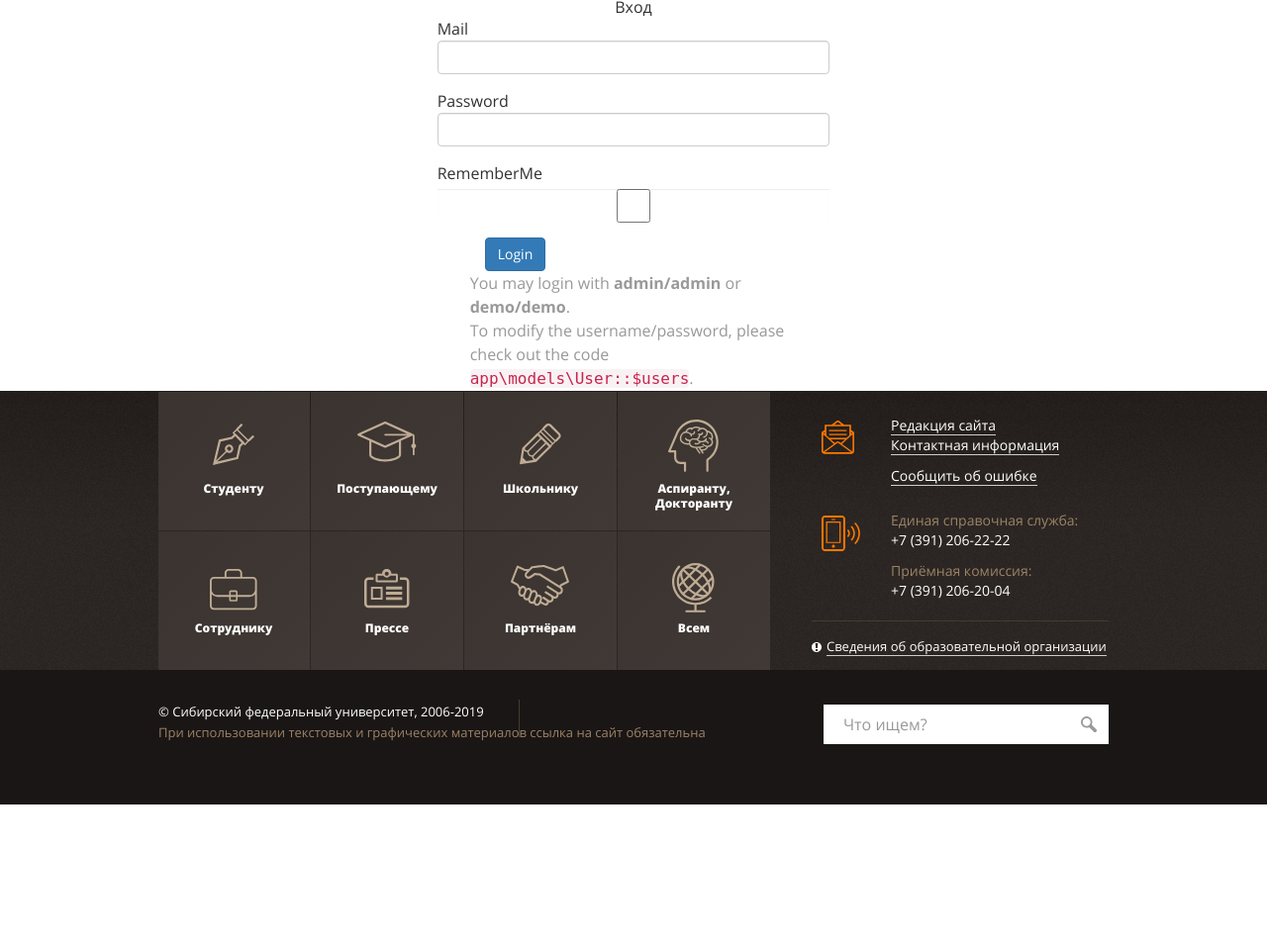
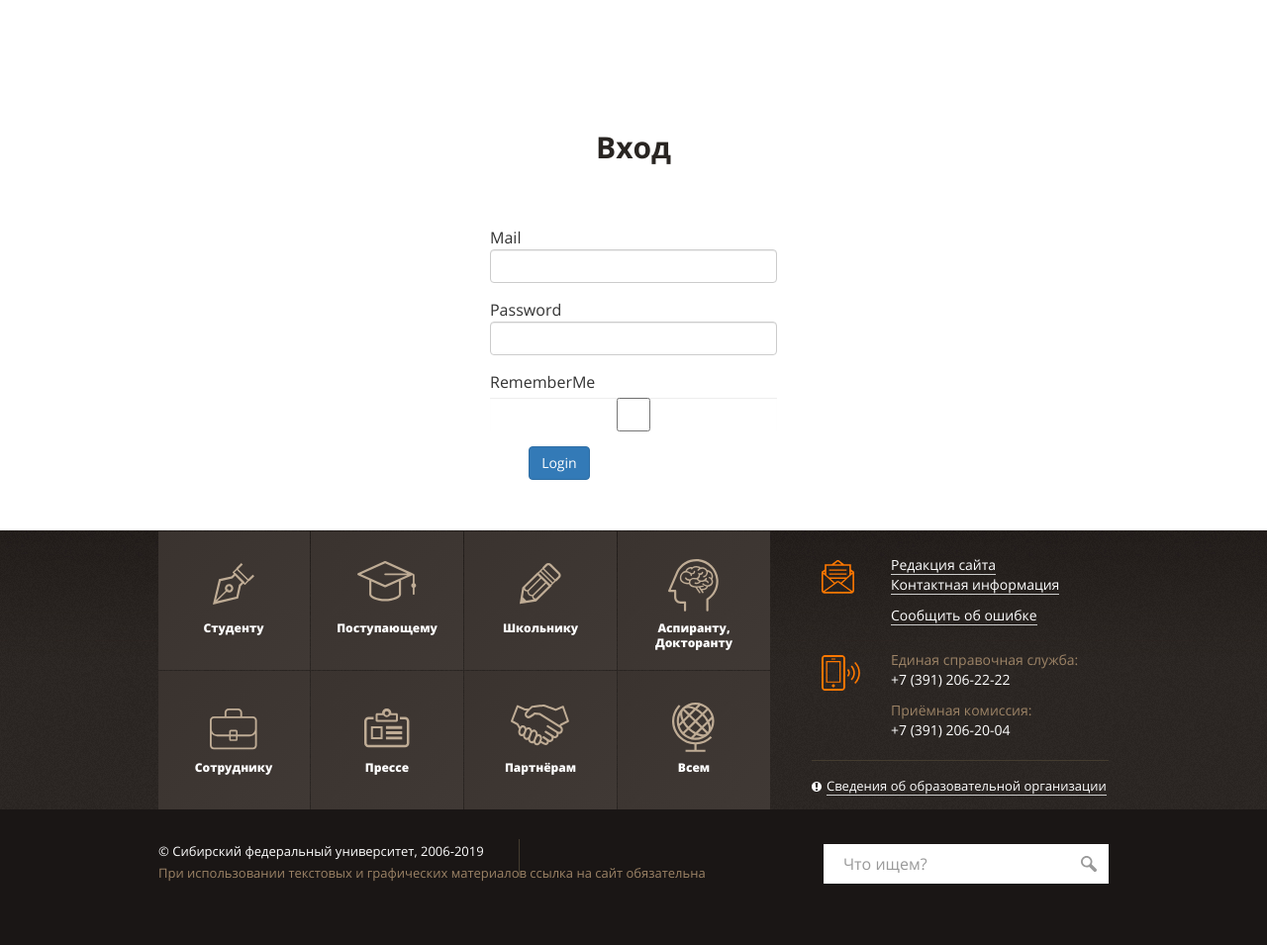
Before and after one commit to mrisviz/EduSystem, a Yii app: template views/site/login.php in a window 1280 px wide. Shown: the part 302-1257 px from the top of the page at 99% size. Before the commit the page ends 1115 px from the top, so only its background shows below. Run offline with PHP 8.4 and a stand-in for Yii, Linux system fonts and the light colour scheme; the template is opened without the code that fills it, so the values that code supplies are empty; form fields are guessed from the names that the template uses; some libraries are stand-ins or nearby versions.

Commit message:
dead line start

```diff
--- a/views/site/login.php
+++ b/views/site/login.php
@@ -11,18 +11,21 @@ $this->title = 'Вход';
 $this->params['breadcrumbs'][] = $this->title;
 ?>
 <div class="site-login col-lg-4 col-lg-offset-4 col-sm-12">
-    <h1 class="page-title"><?= Html::encode($this->title) ?></h1>
+
 
 
     <?php $form = ActiveForm::begin([
         'id' => 'login-form',
         'layout' => 'horizontal',
+        'options' => [
+            'class' => 'ui-form-r'
+        ],
         'fieldConfig' => [
             'template' => "{label}\n<div class=\"col-lg-12\">{input}</div>\n<div class=\"col-lg-8\">{error}</div>",
             'labelOptions' => ['class' => 'col-lg-3 control-label'],
         ],
     ]); ?>
-
+        <h3 class="page-title"><?= Html::encode($this->title) ?></h3>
         <?= $form->field($model, 'mail')->input('mail',['id'=>'yii']) ?>
 
         <?= $form->field($model, 'password')->passwordInput() ?>
@@ -31,7 +34,7 @@ $this->params['breadcrumbs'][] = $this->title;
             'template' => "<div class=\"col-lg-offset-1 col-lg-3\">{input} {label}</div>\n<div class=\"col-lg-8\">{error}</div>",
         ]) ?>
 
-        <div class="form-group">
+        <div class="form-row">
             <div class="col-lg-offset-1 col-lg-11">
                 <?= Html::submitButton('Login', ['class' => 'btn btn-primary', 'name' => 'login-button']) ?>
             </div>
@@ -40,7 +43,5 @@ $this->params['breadcrumbs'][] = $this->title;
     <?php ActiveForm::end(); ?>
 
     <div class="col-lg-offset-1" style="color:#999;">
-        You may login with <strong>admin/admin</strong> or <strong>demo/demo</strong>.<br>
-        To modify the username/password, please check out the code <code>app\models\User::$users</code>.
     </div>
 </div>
--- a/web/css/site.css
+++ b/web/css/site.css
@@ -142,3 +142,100 @@ a.desc:after {
 .page-title{
     text-align: center;
 }
+.form-r{
+    position: relative;
+    padding-top: 1.5rem;
+}
+.ui-form-r {
+    max-width: 350px;
+    padding: 80px 30px 30px;
+    margin: 50px auto 30px;
+    background: white;
+}
+.ui-form-r h3 {
+    position: relative;
+    z-index: 5;
+    margin: 0 0 60px;
+    text-align: center;
+    color: #292522;
+    font-weight: 700;
+    font-size: 30px;
+}
+
+.form-row {
+    position: relative;
+    margin-bottom: 40px;
+    display: block !important;
+}
+.form-row input {
+    display: block;
+    width: 100%;
+    padding: 0 10px;
+    line-height: 40px;
+    font-family: 'Roboto', sans-serif;
+    background: none;
+    border-width: 0;
+    border-bottom: 2px solid #ff7c00;
+    transition: all 0.2s ease;
+}
+.form-row label {
+    position: absolute;
+    left: 13px;
+    color: #9d959d;
+    font-size: 20px;
+    font-weight: 300;
+    transform: translateY(-35px);
+    transition: all 0.2s ease;
+}
+.form-row input:focus {
+    outline: 0;
+    border-color: #F77A52;
+}
+.form-row input:focus + label,
+.form-row input:valid + label {
+    transform: translateY(-60px);
+    margin-left: -14px;
+    font-size: 14px;
+    font-weight: 400;
+    outline: 0;
+    border-color: #F77A52;
+    color: #F77A52;
+}
+.ui-form-r p {
+    margin: 0;
+    padding-top: 10px;
+}
+.submit-form-r {
+    text-decoration: none;
+    outline: none;
+    display: inline-block;
+    padding: 10px 30px;
+    margin: 10px 0px;
+    cursor: pointer;
+    position: relative;
+    overflow: hidden;
+    border: 2px solid #fe6637;
+    border-radius: 8px;
+    font-family: 'Montserrat', sans-serif;
+    color: #fe6637;
+    transition: .2s ease-in-out;
+    background: #fff;
+}
+.submit-form-r:before {
+    content: "";
+    background: linear-gradient(90deg, rgba(255,255,255,.1), rgba(255,255,255,.5));
+    height: 50px;
+    width: 50px;
+    position: absolute;
+    top: -8px;
+    left: -75px;
+    transform: skewX(-45deg);
+}
+.submit-form-r:hover {
+    background: #fe6637;
+    color: #fff;
+}
+.submit-form-r:hover:before {
+    left: 150px;
+    transition: .5s ease-in-out;
+}
```
